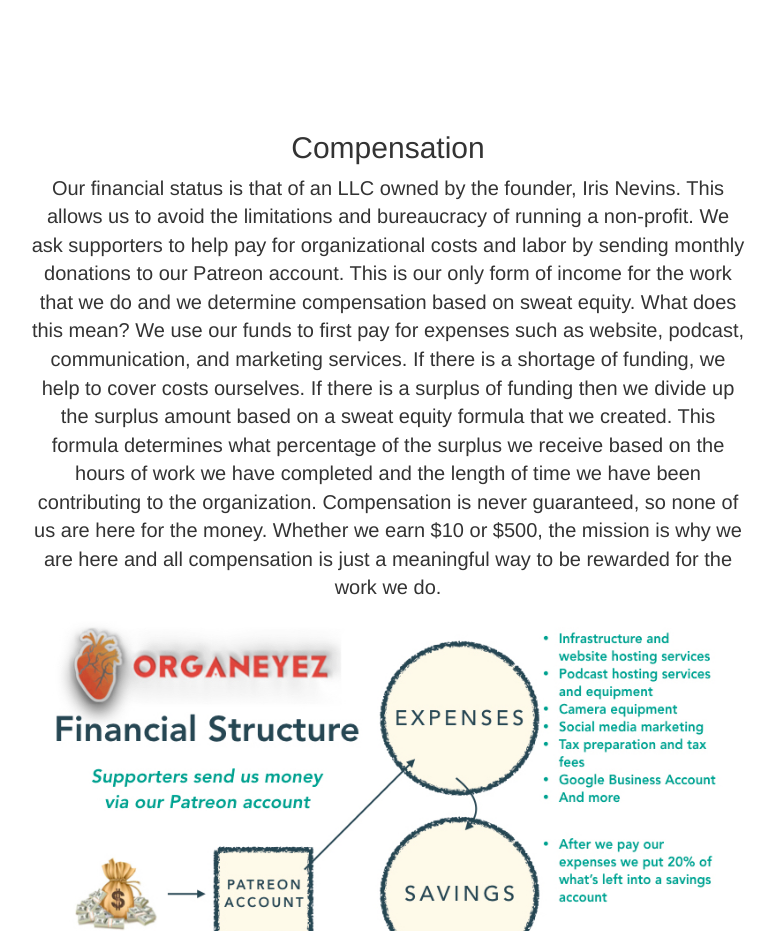
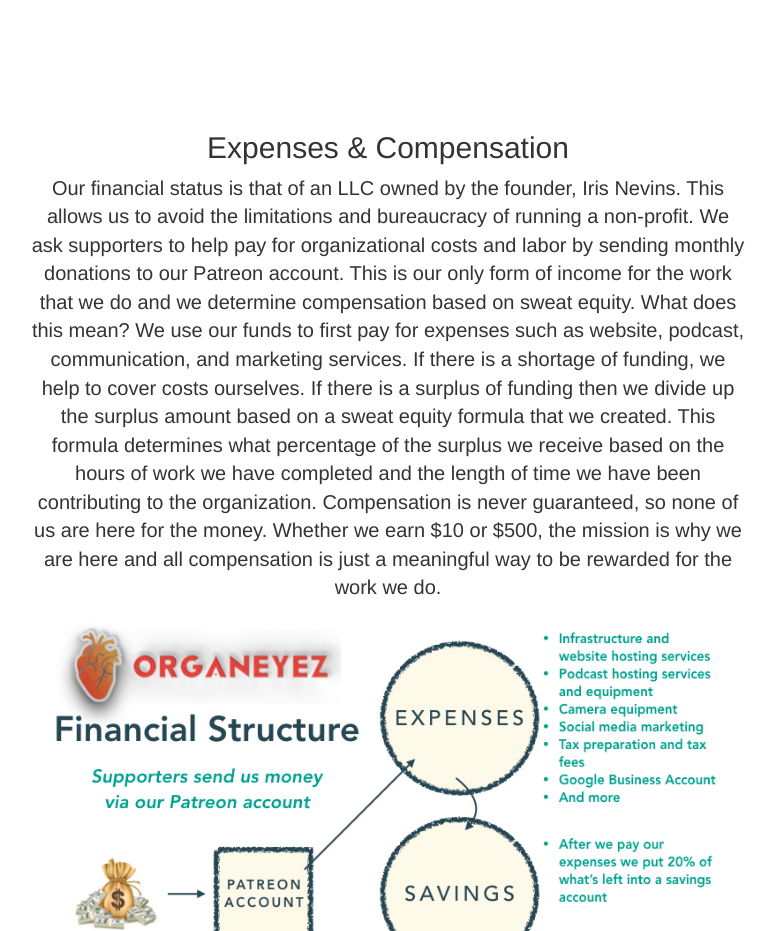
Before and after one commit to cosmosiris/organeyez-brand-website, a plain HTML site: page index.html in a window 1280 px wide. Shown: the part 4660-5591 px from the top of the page, without its empty margins (252-1027 px from the left). Drawn offline with nearby package versions, Linux system fonts and the light colour scheme; a web font is replaced by a local one.

Commit message:
Update compensation section

```diff
--- a/index.html
+++ b/index.html
@@ -98,7 +98,7 @@
     </div>
 
     <div class="about">
-      <h2>Compensation</h2>
+      <h2>Expenses & Compensation</h2>
       <p>Our financial status is that of an LLC owned by the founder, Iris Nevins. This allows us to avoid the limitations and bureaucracy of running a non-profit. We ask supporters to help pay for organizational costs and labor by sending monthly donations to our Patreon account. This is our only form of income for the work that we do and we determine compensation based on sweat equity. What does this mean? We use our funds to first pay for expenses such as website, podcast, communication, and marketing services. If there is a shortage of funding, we help to cover costs ourselves. If there is a surplus of funding then we divide up the surplus amount based on a sweat equity formula that we created. This formula determines what percentage of the surplus we receive based on the hours of work we have completed and the length of time we have been contributing to the organization. Compensation is never guaranteed, so none of us are here for the money. Whether we earn $10 or $500, the mission is why we are here and all compensation is just a meaningful way to be rewarded for the work we do.
       <img src="images/financial-structure-2.jpeg" id="financial-structure">
     </div>
```
